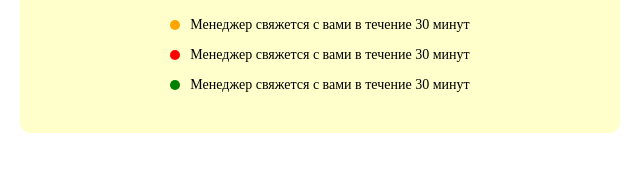
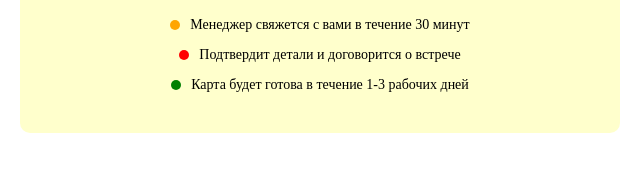
Before and after one commit to RaminaLover/Kapital, a plain HTML site: page offer.html in a window 1280 px wide. Shown: the part 1047-1218 px from the top of the page, 320-960 px from the left. Drawn offline with Linux system fonts and the light colour scheme.

```diff
--- a/offer.html
+++ b/offer.html
@@ -68,8 +68,11 @@
                 <h2 class="main__down-title">Что происходит дальше?</h2>
                 <ul class="main__down-list">
                     <li class="main__down-list_par yel"><span></span>Менеджер свяжется с вами в течение 30 минут</li>
-                    <li class="main__down-list_par red"><span></span>Менеджер свяжется с вами в течение 30 минут</li>
-                    <li class="main__down-list_par green"><span></span>Менеджер свяжется с вами в течение 30 минут</li>
+                    <li class="main__down-list_par red"><span></span>Подтвердит детали и договорится о встрече
+</li>
+                    <li class="main__down-list_par green"><span></span>Карта будет готова в течение 1-3 рабочих дней
+
+</li>
                 </ul>
             </div>
         </div>
```
